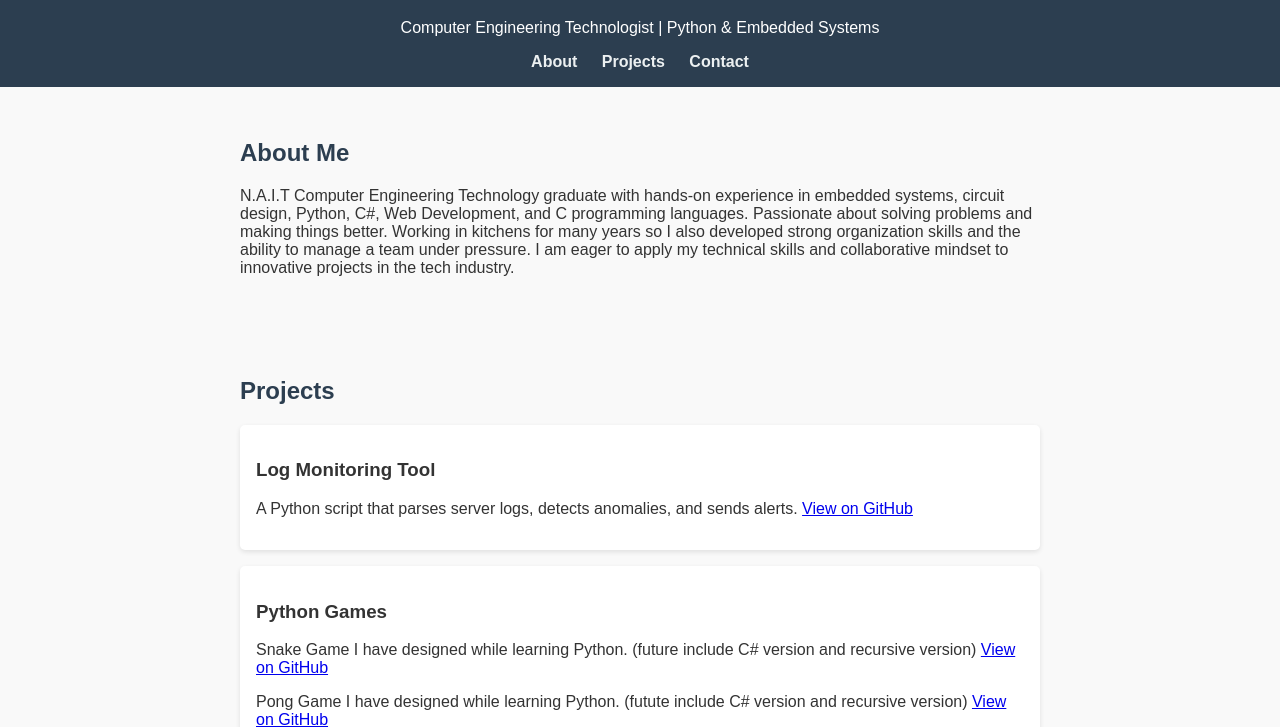
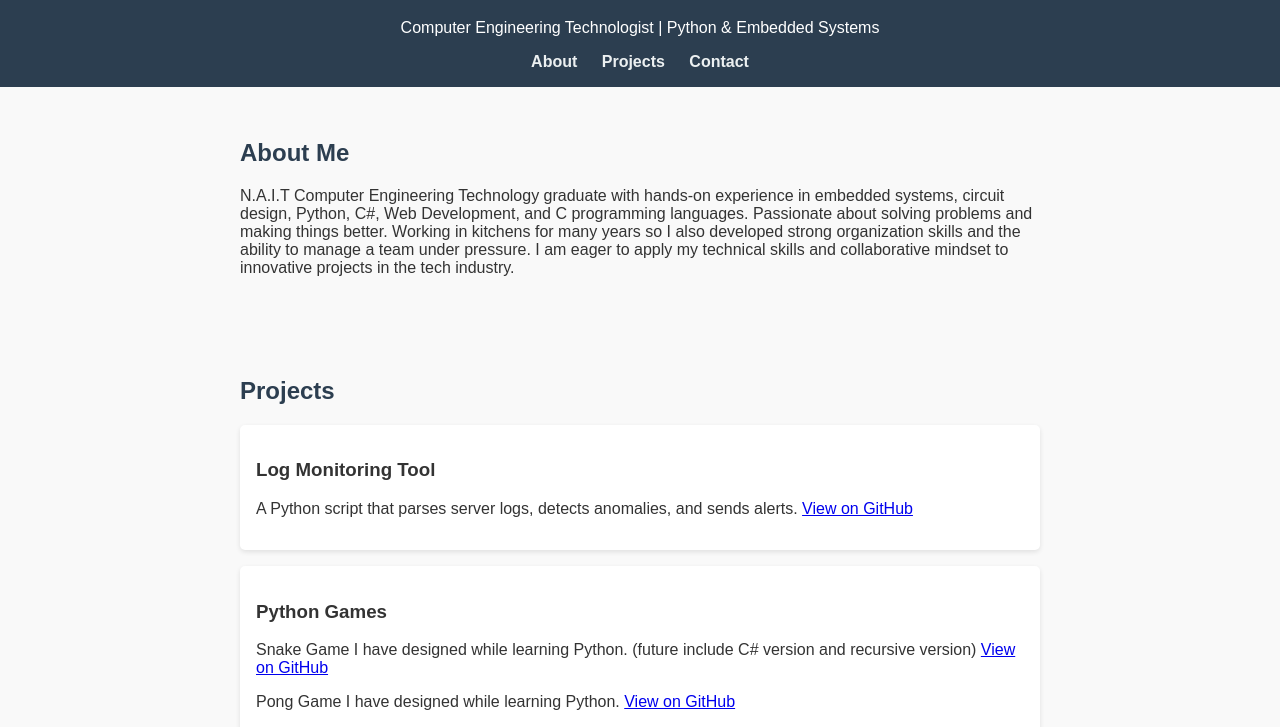
Before and after one commit to DPeskett/DPeskett.github.io, a plain HTML site: page index.html in a window 1280 px wide. Shown: the part 77-804 px from the top of the page. Drawn offline with Linux system fonts and the light colour scheme.

Commit message:
Update index.html

```diff
--- a/index.html
+++ b/index.html
@@ -46,7 +46,7 @@
         <a href="https://github.com/DPeskett/beta/tree/main/python/projects/udemy_snake" target="_blank">View on
           GitHub</a>
       </p>
-      <p>Pong Game I have designed while learning Python. (futute include C# version and recursive version)
+      <p>Pong Game I have designed while learning Python.
         <a href="https://github.com/DPeskett/beta/tree/main/python/projects/Pong" target="_blank">View on GitHub</a>
       </p>
     </div>
```
